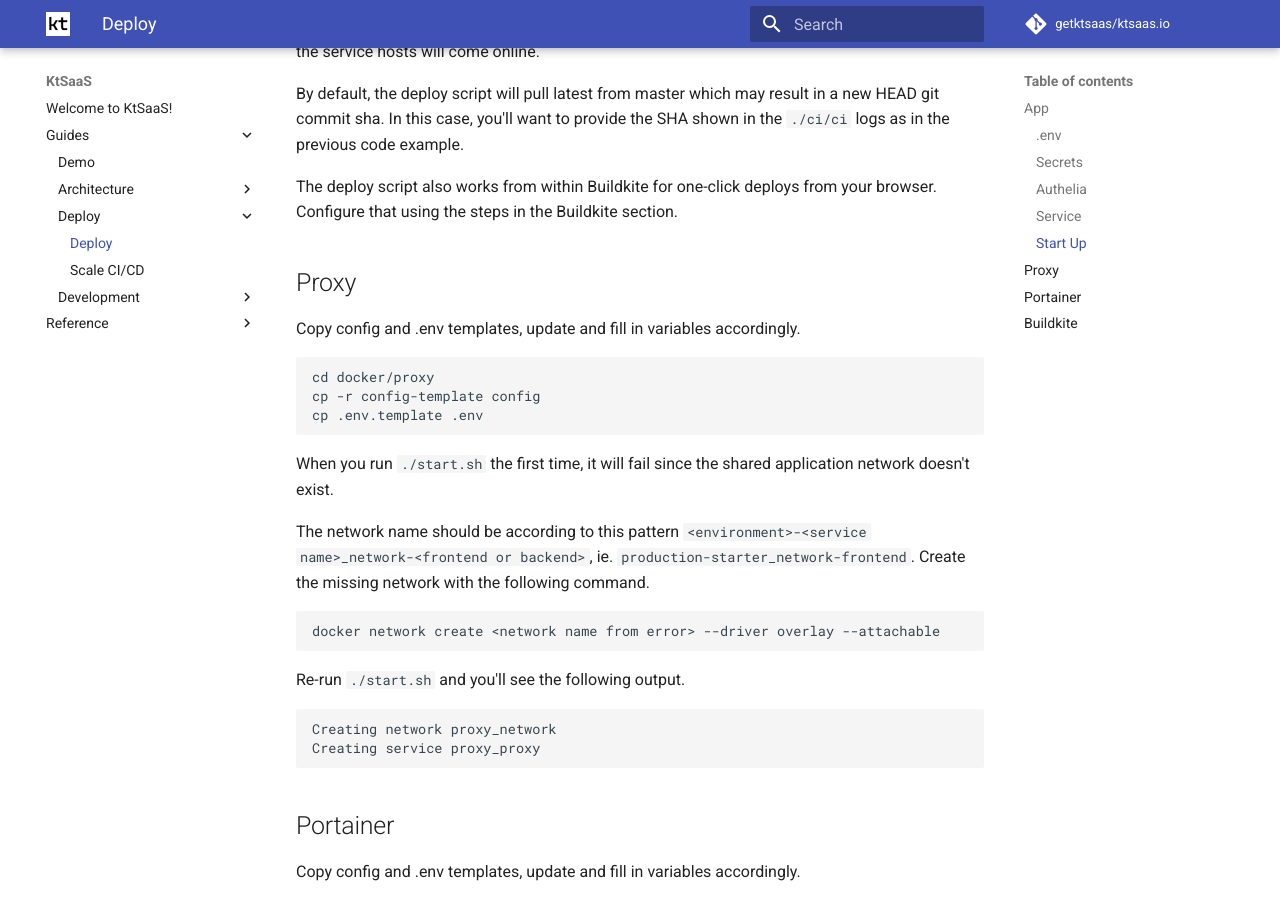
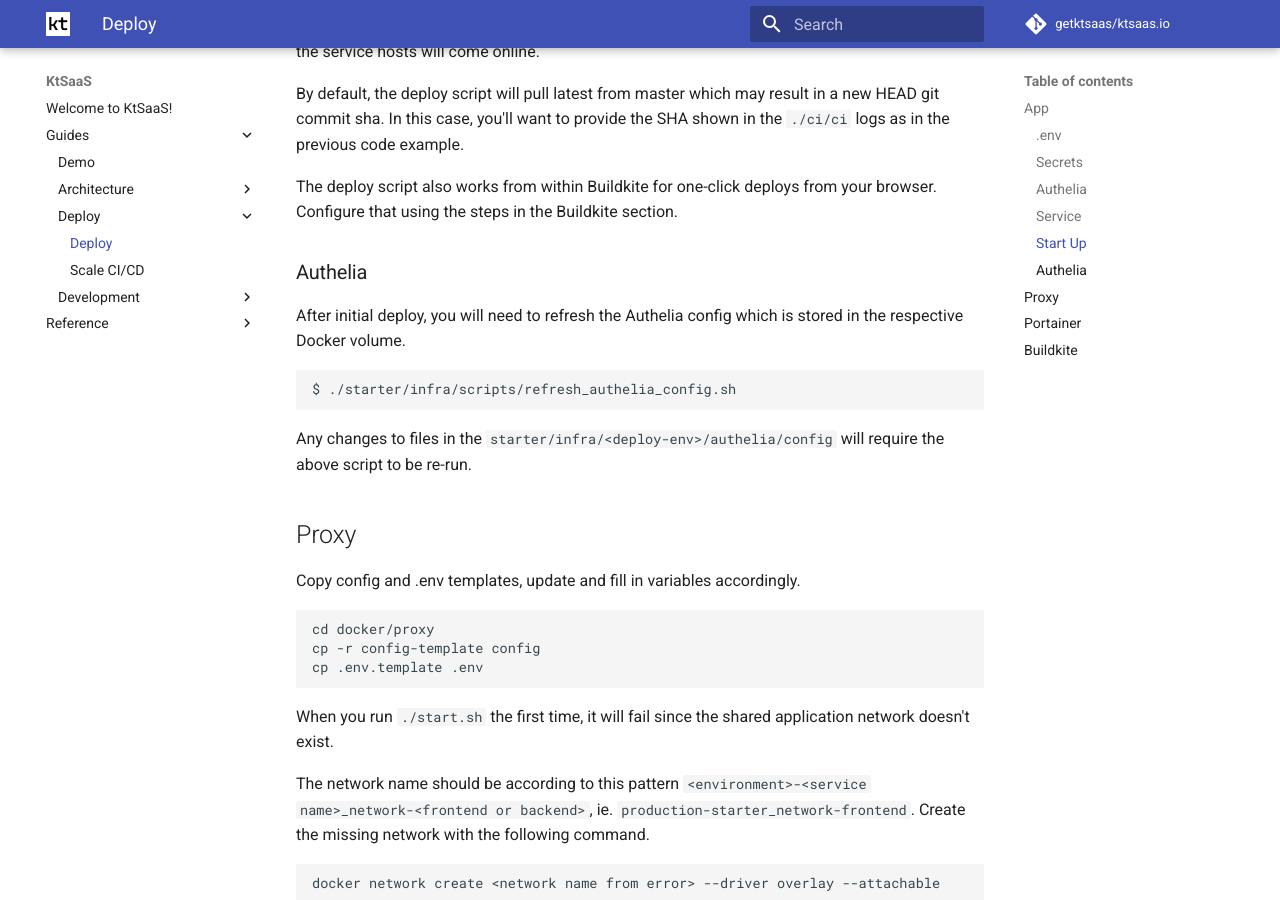
Before and after one commit to getktsaas/ktsaas.io, an MkDocs documentation site: the page built from docs/docs/guides/deploy/1-deploy.md, in a window 1280 px wide and 900 px high, scrolled down 3112 px. Built offline with MkDocs 1.6.1 and Material for MkDocs 9.7.7, drawn with Linux system fonts in a browser that asks for light colours; comment, search, counter and statistics services are not loaded.

Commit message:
Update docs

````diff
--- a/docs/docs/guides/deploy/1-deploy.md
+++ b/docs/docs/guides/deploy/1-deploy.md
@@ -124,6 +124,16 @@ By default, the deploy script will pull latest from master which may result in a
 
 The deploy script also works from within Buildkite for one-click deploys from your browser. Configure that using the steps in the Buildkite section.
 
+### Authelia
+
+After initial deploy, you will need to refresh the Authelia config which is stored in the respective Docker volume.
+
+```
+$ ./starter/infra/scripts/refresh_authelia_config.sh
+```
+
+Any changes to files in the `starter/infra/<deploy-env>/authelia/config` will require the above script to be re-run.
+
 ## Proxy
 
 Copy config and .env templates, update and fill in variables accordingly.
````
